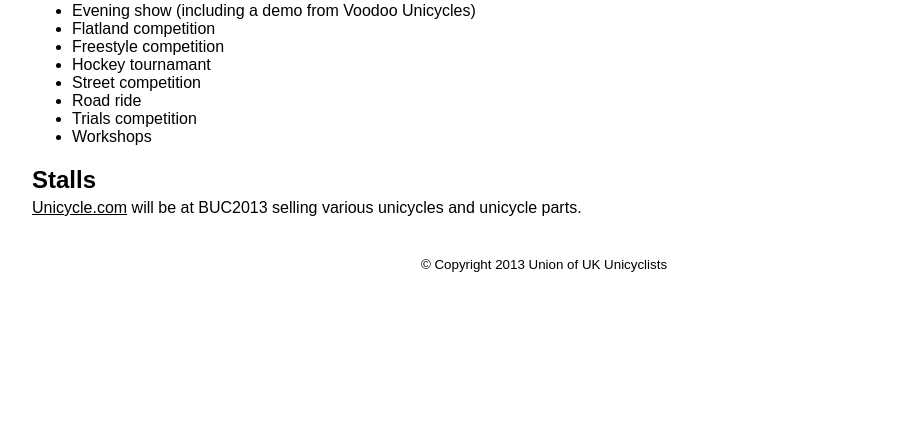
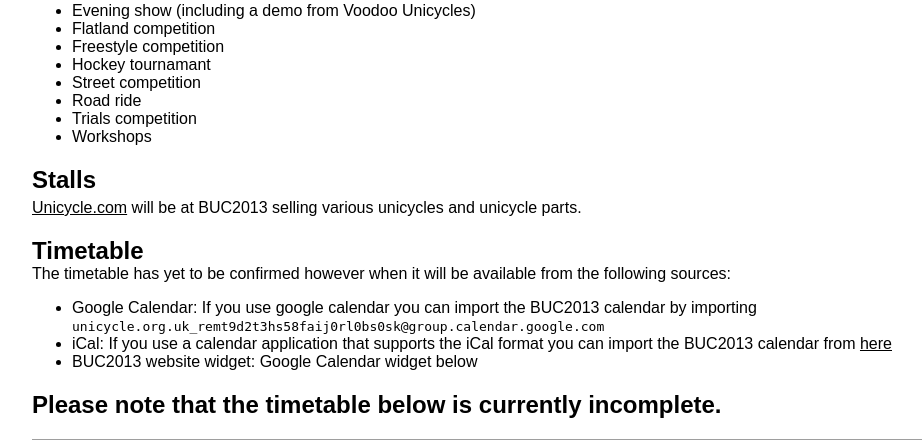
Before and after one commit to delcypher/buc2013-website, a PHP site: page /index.php?page=events in a window 1280 px wide. Shown: the part 287-727 px from the top of the page, without its empty margins (96-1018 px from the left). Before the commit the page ends 559 px from the top, so only its background shows below. Run offline with PHP 8.4, Linux system fonts and the light colour scheme; some libraries are stand-ins or nearby versions; some web fonts are replaced; grey boxes are pictures that could not be loaded.

Commit message:
Added google calendar for timetable.

```diff
--- a/events.htm
+++ b/events.htm
@@ -14,3 +14,13 @@
 
 <h1>Stalls</h1>
 <p><a href="http://www.unicycle.uk.com/">Unicycle.com</a> will be at BUC2013 selling various unicycles and unicycle parts.
+
+<h1>Timetable</h1>
+The timetable has yet to be confirmed however when it will be available from the following sources:
+<ul>
+  <li>Google Calendar: If you use google calendar you can import the BUC2013 calendar by importing <code>unicycle.org.uk_remt9d2t3hs58faij0rl0bs0sk@group.calendar.google.com</code></li>
+  <li>iCal: If you use a calendar application that supports the iCal format you can import the BUC2013 calendar from <a href="http://www.google.com/calendar/ical/unicycle.org.uk_remt9d2t3hs58faij0rl0bs0sk%40group.calendar.google.com/public/basic.ics">here</a></li>
+  <li>BUC2013 website widget: Google Calendar widget below</li>
+</ul>
+<h2>Please note that the timetable below is currently incomplete.</h2>
+<iframe src="https://www.google.com/calendar/embed?showNav=0&amp;showDate=0&amp;showCalendars=0&amp;mode=WEEK&amp;height=600&amp;wkst=2&amp;hl=en_GB&amp;bgcolor=%23ffffff&amp;src=unicycle.org.uk_remt9d2t3hs58faij0rl0bs0sk%40group.calendar.google.com&amp;color=%232952A3&amp;ctz=Europe%2FLondon&amp;dates=20130524/20130526" style=" border-width:0 " width="1000" height="600" frameborder="0" scrolling="no"></iframe>
--- a/style.css
+++ b/style.css
@@ -15,6 +15,7 @@ p
 {
   margin: 5px 0px 5px 0px;
 }
+
 
 .address
 {
```
